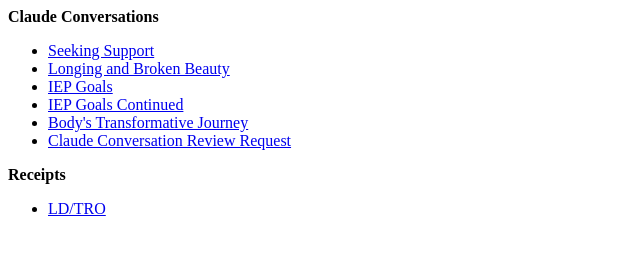
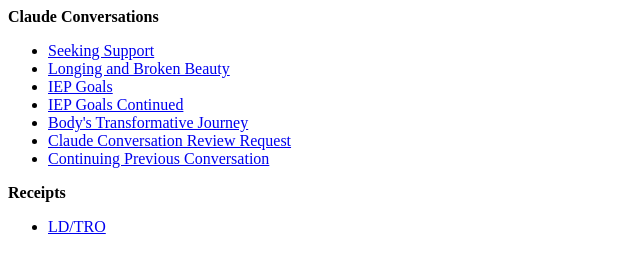
Before and after one commit to hlittle-x/hlittle-x.github.io, a plain HTML site: page Claude/index.html in a window 1280 px wide. Shown: the whole page, without its empty margins (0-640 px from the left). Drawn offline with Linux system fonts and the light colour scheme.

Commit message:
Update index.html

```diff
--- a/Claude/index.html
+++ b/Claude/index.html
@@ -6,6 +6,7 @@
   <li><a href="IEPGoals02/chat.html">IEP Goals Continued</a>
   <li><a href="Body/chat.html">Body's Transformative Journey</a>
   <li><a href="ConversationReview/chat.html">Claude Conversation Review Request</a>
+  <li><a href="Continuing/chat.html">Continuing Previous Conversation</a>
 </ul>
 <b>Receipts</b>
 <ul>
```
